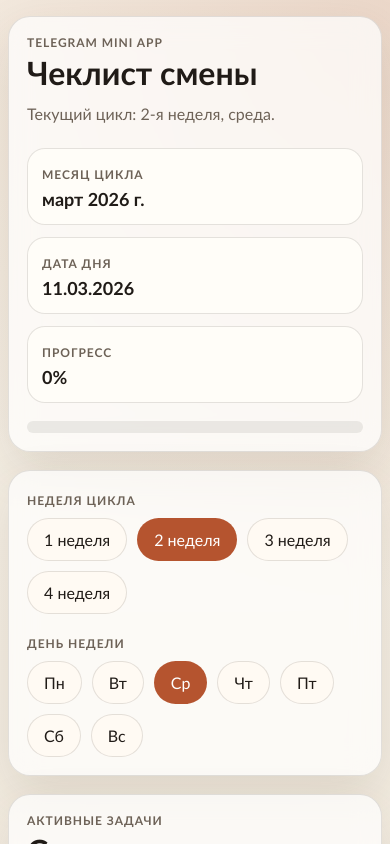
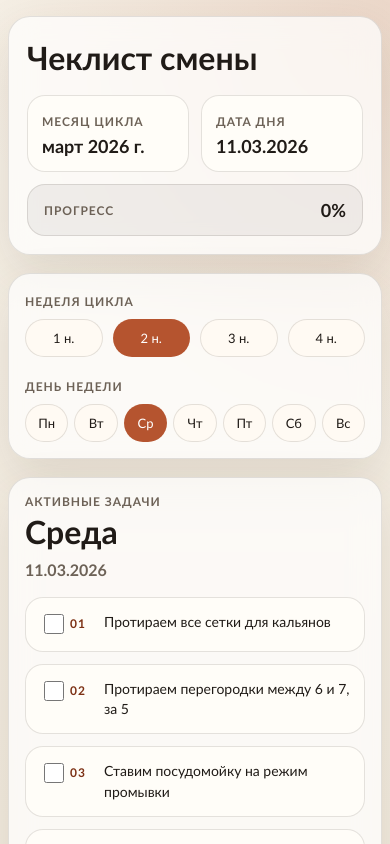
Before and after one commit to savchikn8n/checklist_vs_bot, a Next.js app: page / in a window 390 px wide. Shown: the top 844 px of the page. Built offline with nearby package versions, Linux system fonts and the light colour scheme.

Commit message:
Refine mobile checklist layout

```diff
--- a/app/globals.css
+++ b/app/globals.css
@@ -54,10 +54,10 @@ input {
   padding: 26px;
 }
 
-.eyebrow,
 .section-kicker,
 .control-title,
-.hero-meta span {
+.hero-meta span,
+.progress-pill span {
   margin: 0;
   color: var(--muted);
   font-size: 12px;
@@ -73,19 +73,15 @@ input {
   line-height: 0.95;
 }
 
-.hero-copy {
-  max-width: 36rem;
-  margin: 14px 0 0;
-  color: var(--muted);
-  font-size: 16px;
-  line-height: 1.5;
-}
-
 .hero-meta {
   display: grid;
   grid-template-columns: repeat(3, minmax(0, 1fr));
   gap: 12px;
   margin-top: 22px;
+}
+
+.hero-meta--compact {
+  grid-template-columns: repeat(2, minmax(0, 1fr));
 }
 
 .hero-meta div {
@@ -101,19 +97,37 @@ input {
   font-size: 18px;
 }
 
-.progress-bar {
-  height: 12px;
-  margin-top: 18px;
+.progress-pill {
+  position: relative;
+  display: flex;
+  align-items: center;
+  justify-content: space-between;
+  gap: 12px;
+  margin-top: 12px;
+  padding: 14px 16px;
   overflow: hidden;
-  background: rgba(32, 27, 23, 0.08);
-  border-radius: 999px;
+  border: 1px solid var(--line);
+  border-radius: 18px;
+  background: rgba(32, 27, 23, 0.06);
 }
 
-.progress-bar__value {
-  height: 100%;
-  border-radius: inherit;
+.progress-pill::before {
+  content: "";
+  position: absolute;
+  inset: 0 auto 0 0;
+  width: var(--progress-width);
   background: linear-gradient(90deg, var(--accent) 0%, #dd845f 100%);
+  opacity: 0.95;
   transition: width 180ms ease;
+}
+
+.progress-pill > * {
+  position: relative;
+  z-index: 1;
+}
+
+.progress-pill strong {
+  font-size: 18px;
 }
 
 .controls-card,
@@ -127,18 +141,28 @@ input {
 }
 
 .chip-row {
-  display: flex;
-  flex-wrap: wrap;
+  display: grid;
   gap: 10px;
   margin-top: 10px;
 }
 
+.control-group:first-child .chip-row {
+  grid-template-columns: repeat(4, minmax(0, 1fr));
+}
+
+.control-group:last-child .chip-row {
+  grid-template-columns: repeat(7, minmax(0, 1fr));
+}
+
 .chip {
-  padding: 11px 16px;
+  min-width: 0;
+  padding: 11px 10px;
   border: 1px solid var(--line);
   border-radius: 999px;
   background: #fffaf3;
   color: var(--ink);
+  text-align: center;
+  white-space: nowrap;
 }
 
 .chip--active {
@@ -149,7 +173,7 @@ input {
 
 .section-head {
   display: flex;
-  align-items: end;
+  align-items: flex-end;
   justify-content: space-between;
   gap: 12px;
   margin-bottom: 18px;
@@ -167,8 +191,8 @@ input {
 
 .task-item {
   display: grid;
-  grid-template-columns: auto auto 1fr;
-  gap: 14px;
+  grid-template-columns: 22px 28px minmax(0, 1fr);
+  gap: 12px;
   align-items: start;
   padding: 16px;
   background: var(--card-strong);
@@ -192,7 +216,9 @@ input {
 }
 
 .task-text {
+  min-width: 0;
   line-height: 1.45;
+  overflow-wrap: anywhere;
 }
 
 .tasks-card--muted {
@@ -225,7 +251,7 @@ input {
   }
 
   .hero-meta {
-    grid-template-columns: 1fr;
+    grid-template-columns: repeat(2, minmax(0, 1fr));
   }
 
   .section-head {
@@ -233,12 +259,41 @@ input {
     align-items: start;
   }
 
+  .controls-card,
+  .tasks-card {
+    padding: 16px;
+  }
+
+  .control-group:first-child .chip-row {
+    grid-template-columns: repeat(4, minmax(0, 1fr));
+  }
+
+  .control-group:last-child .chip-row {
+    grid-template-columns: repeat(7, minmax(0, 1fr));
+    gap: 6px;
+  }
+
+  .chip {
+    padding: 10px 0;
+    font-size: 13px;
+  }
+
   .task-item {
-    grid-template-columns: auto 1fr;
+    grid-template-columns: 20px 24px minmax(0, 1fr);
+    gap: 10px;
+    padding: 14px;
+  }
+
+  .task-item input {
+    width: 20px;
+    height: 20px;
   }
 
   .task-index {
-    grid-column: 2;
-    margin-top: -8px;
+    margin-top: 4px;
+  }
+
+  .task-text {
+    font-size: 14px;
   }
 }
--- a/components/checklist-app.tsx
+++ b/components/checklist-app.tsx
@@ -1,6 +1,6 @@
 "use client";
 
-import { useEffect, useMemo, useState } from "react";
+import { useEffect, useMemo, useState, type CSSProperties } from "react";
 import {
   CHECKLIST_DAYS,
   DAY_LABELS,
@@ -128,12 +128,8 @@ export function ChecklistApp() {
   return (
     <main className="app-shell">
       <section className="hero-card">
-        <p className="eyebrow">Telegram Mini App</p>
         <h1>Чеклист смены</h1>
-        <p className="hero-copy">
-          Текущий цикл: {selectedWeek}-я неделя, {DAY_LABELS[selectedDay].toLowerCase()}.
-        </p>
-        <div className="hero-meta">
+        <div className="hero-meta hero-meta--compact">
           <div>
             <span>Месяц цикла</span>
             <strong>
@@ -146,13 +142,17 @@ export function ChecklistApp() {
             <span>Дата дня</span>
             <strong>{formatDate(selectedWeekDates[selectedDay])}</strong>
           </div>
-          <div>
-            <span>Прогресс</span>
-            <strong>{Math.round(progress * 100)}%</strong>
-          </div>
         </div>
-        <div className="progress-bar" aria-hidden="true">
-          <div className="progress-bar__value" style={{ width: `${progress * 100}%` }} />
+        <div
+          className="progress-pill"
+          style={
+            {
+              "--progress-width": `${progress * 100}%`
+            } as CSSProperties
+          }
+        >
+          <span>Прогресс</span>
+          <strong>{Math.round(progress * 100)}%</strong>
         </div>
       </section>
 
@@ -167,7 +167,7 @@ export function ChecklistApp() {
                 onClick={() => setSelectedWeek(week)}
                 type="button"
               >
-                {week} неделя
+                {week} н.
               </button>
             ))}
           </div>
```
